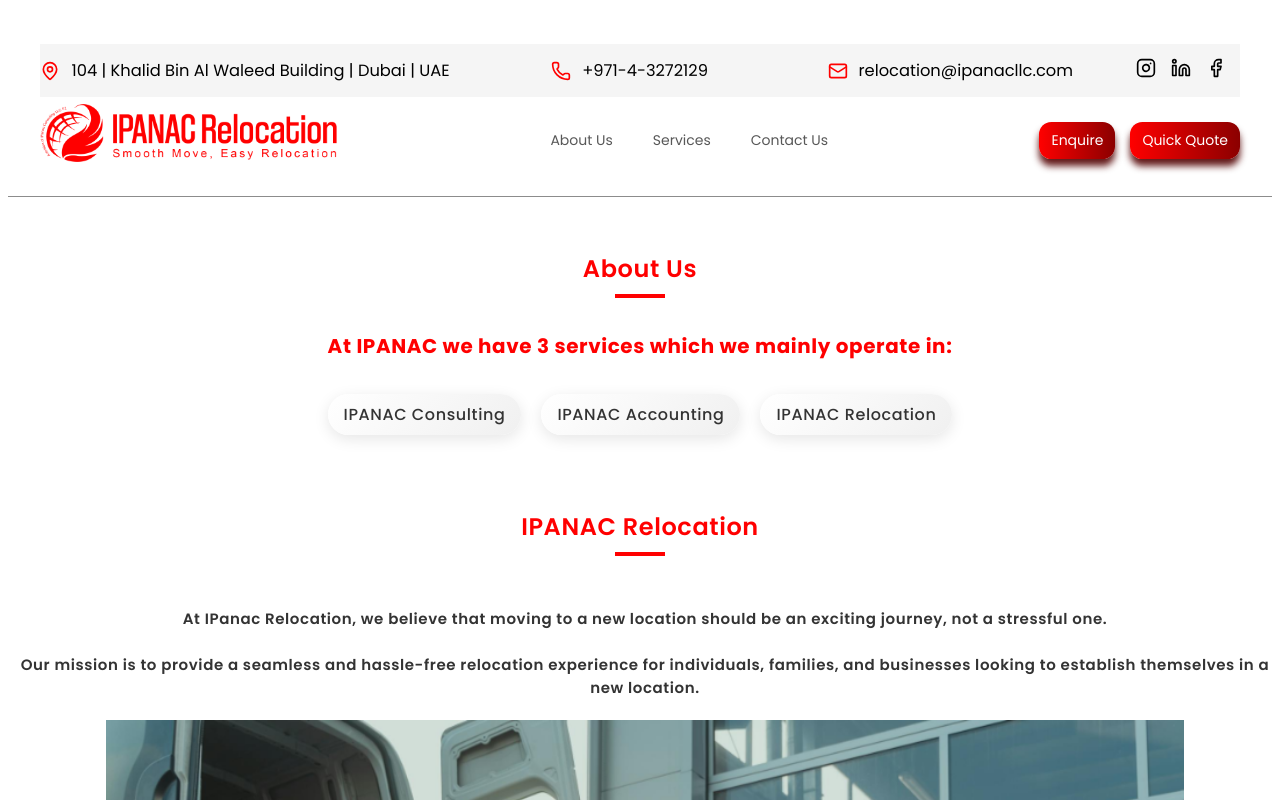
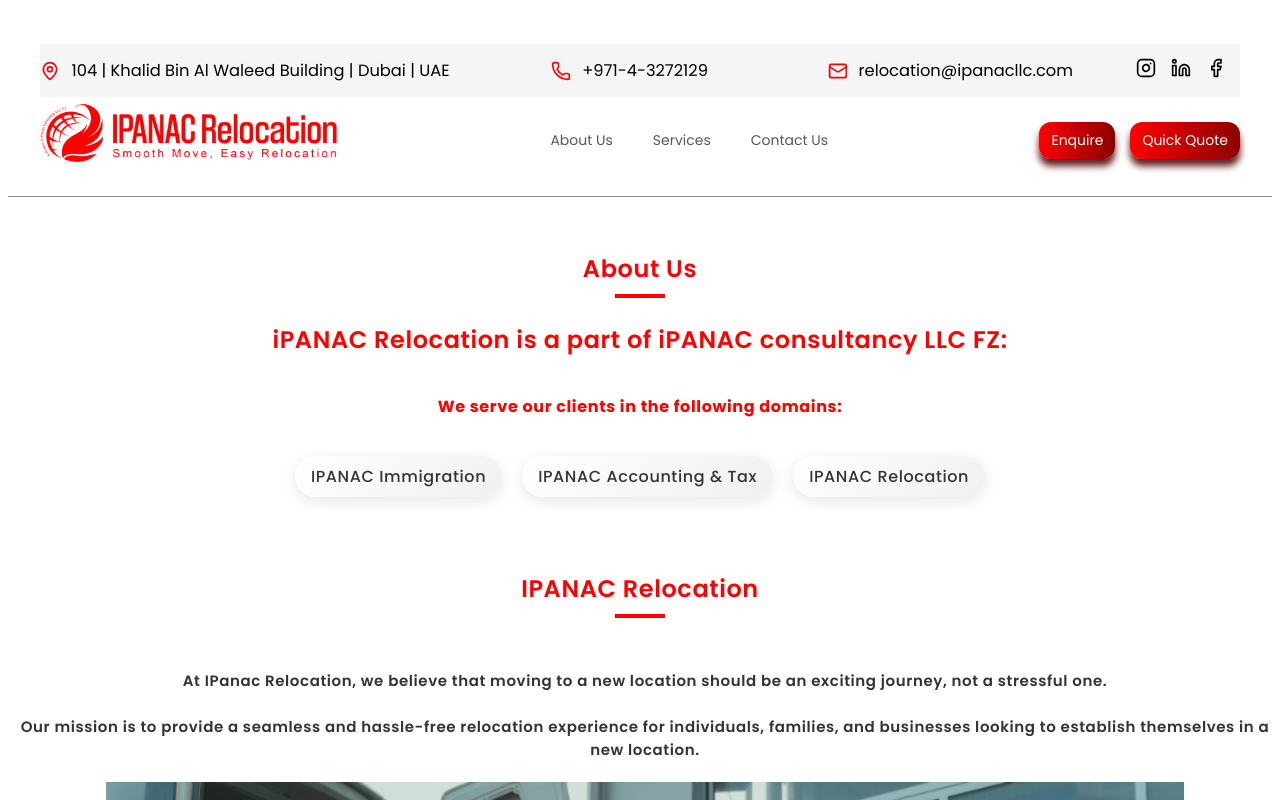
Before and after one commit to Mir-pes/ipanac-1, a React (Vite) app: page /about in a window 1280 px wide. Shown: the top 800 px of the page. Built offline with nearby package versions, Linux system fonts and the light colour scheme.

Commit message:
Update about.jsx

```diff
--- a/src/about.jsx
+++ b/src/about.jsx
@@ -12,10 +12,12 @@
             About Us
           </h3>
 
-          <h5>At IPANAC we have 3 services which we mainly operate in:</h5>
+          <p>iPANAC Relocation is a part of iPANAC consultancy LLC FZ:</p>
+
+          <h6>We serve our clients in the following domains:</h6>
           <div className="domain-links">
-            <a href="https://ipanacllc.com/" className="domain-link">IPANAC Consulting</a>
-            <a href="https://ipanacaccounting.com/" className="domain-link">IPANAC Accounting</a>
+            <a href="https://ipanacllc.com/" className="domain-link">IPANAC Immigration</a>
+            <a href="https://ipanacaccounting.com/" className="domain-link">IPANAC Accounting & Tax</a>
             <a className="domain-link">IPANAC Relocation</a>
           </div>
           <br></br>
@@ -33,13 +35,13 @@
             </div>
           </div>
 
-        <div className="Work-container">
+{/*         <div className="Work-container">
           <div className="Work">
             How We Work With <br></br>Our Clients
 
             <Link to="/contact" className="contact">Contact Us</Link>
           </div>
-          </div>
+          </div> */}
 
         {/* <div className="Clients">
           <div className="Client-content">
```
